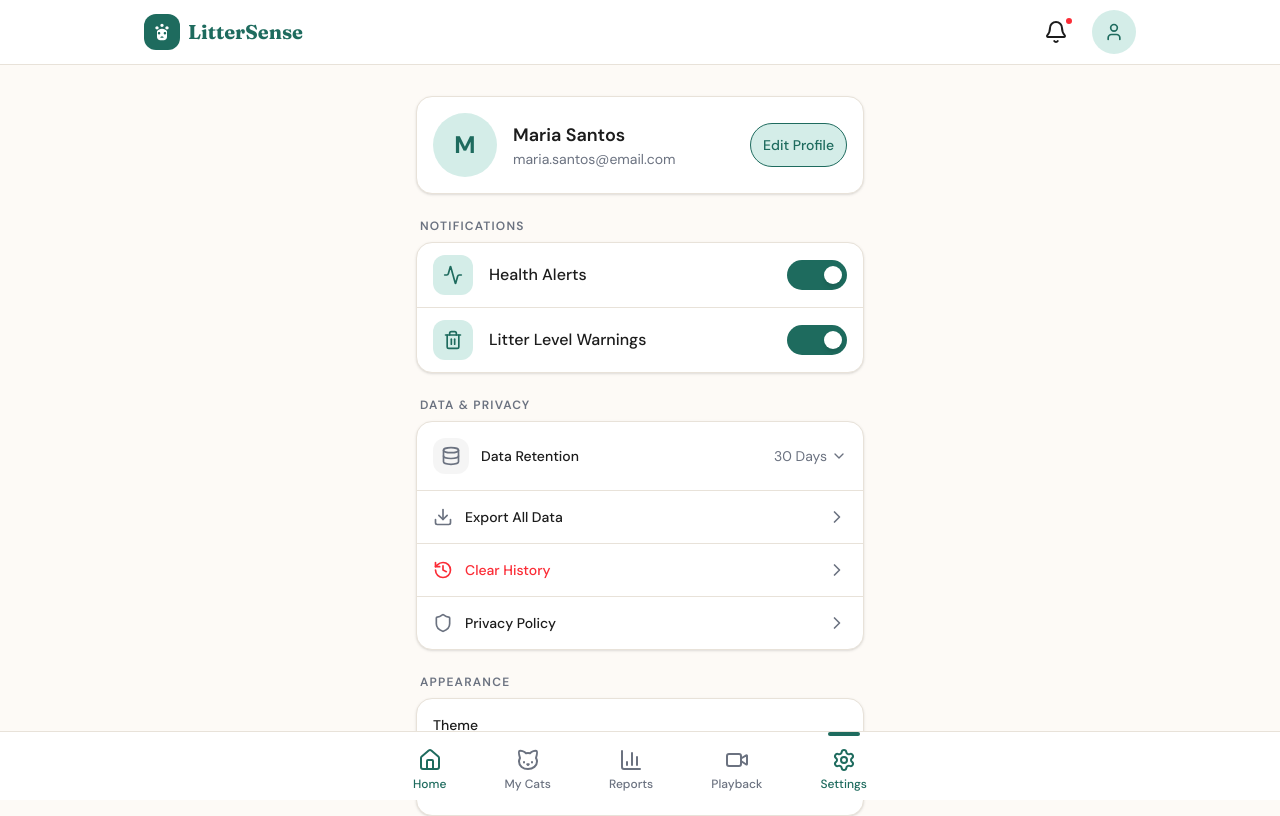
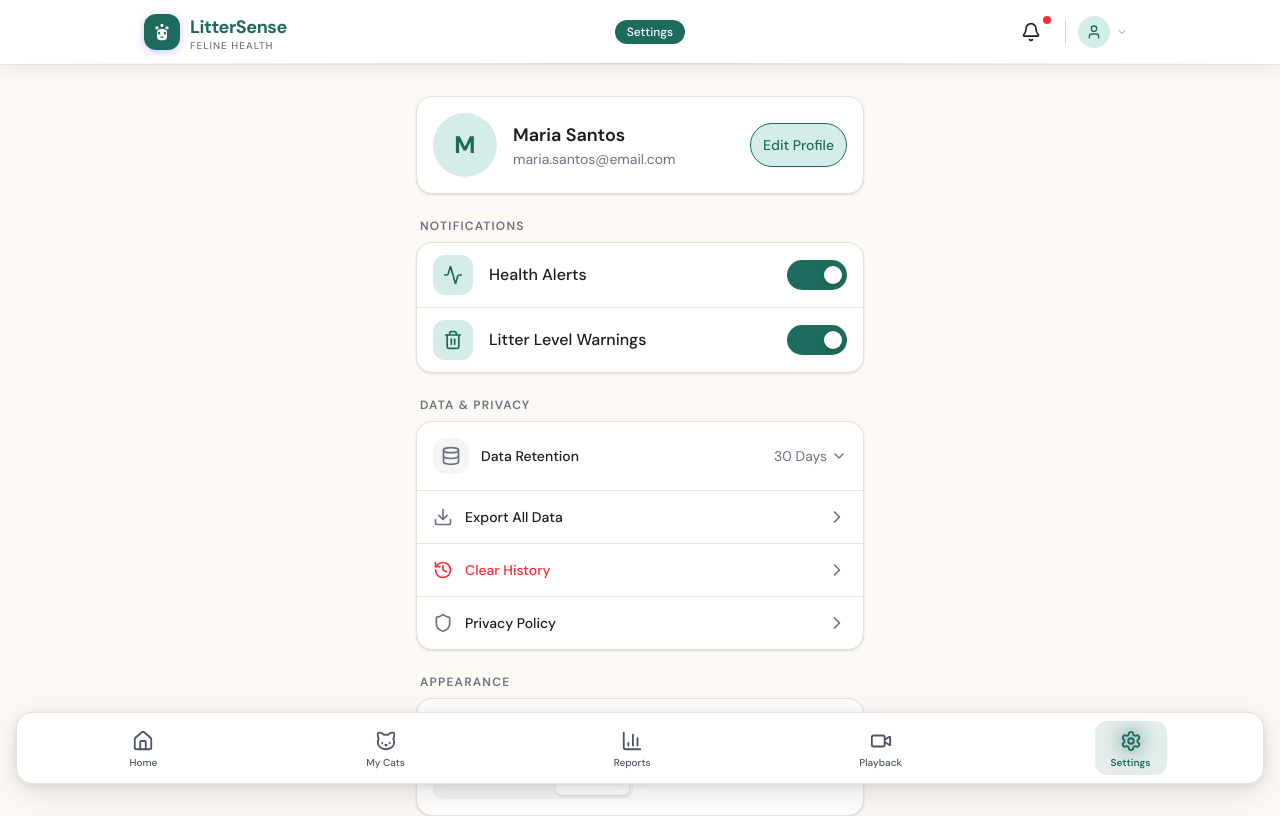
Before and after one commit to John-Orlie-Mascardo/LitterSense-CSP-WebApp, a Next.js app: page /dashboard/settings in a window 1280 px wide. Shown: the top 816 px of the page. Built offline with nearby package versions, Linux system fonts and the light colour scheme.

Commit message:
Implementing navigation and top bar

```diff
--- a/components/layout/BottomNav.tsx
+++ b/components/layout/BottomNav.tsx
@@ -17,42 +17,106 @@ export function BottomNav() {
   const pathname = usePathname();
 
   return (
-    <nav className="fixed bottom-0 left-0 right-0 bg-litter-card border-t border-litter-border px-2 py-2 z-50 safe-area-pb">
-      <div className="max-w-lg mx-auto flex items-center justify-around">
+    <nav className="fixed bottom-0 left-0 right-0 z-50 safe-area-pb">
+      {/* Frosted glass container */}
+      <div
+        className="mx-4 mb-4 rounded-2xl border border-litter-border shadow-2xl overflow-hidden"
+        style={{
+          background: "var(--color-card)",
+          backdropFilter: "blur(24px) saturate(180%)",
+          WebkitBackdropFilter: "blur(24px) saturate(180%)",
+          boxShadow:
+            "0 8px 32px rgba(0,0,0,0.12), 0 2px 8px rgba(0,0,0,0.08), inset 0 1px 0 rgba(255,255,255,0.08)",
+        }}
+      >
+        <div className="flex items-center justify-around px-2 py-2">
           {navItems.map((item) => {
             const isActive =
-            pathname === item.href || pathname?.startsWith(`${item.href}/`);
+              pathname === item.href ||
+              (item.href !== "/dashboard" &&
+                pathname?.startsWith(`${item.href}/`));
             const Icon = item.icon;
 
             return (
               <Link
                 key={item.href}
                 href={item.href}
-              className="relative flex flex-col items-center gap-1 py-2 px-3 min-w-[52px]"
+                prefetch={true}
+                className="relative flex flex-col items-center gap-0.5 py-1.5 px-4 rounded-xl min-w-[56px] group"
+                aria-current={isActive ? "page" : undefined}
+              >
+                {/* Sliding background pill */}
+                {isActive && (
+                  <motion.div
+                    layoutId="navPill"
+                    className="absolute inset-0 rounded-xl"
+                    style={{
+                      background:
+                        "linear-gradient(135deg, var(--color-primary), var(--color-primary-dark, var(--color-primary)))",
+                      opacity: 0.12,
+                    }}
+                    transition={{
+                      type: "spring",
+                      stiffness: 600,
+                      damping: 35,
+                      mass: 0.8,
+                    }}
+                  />
+                )}
+
+                {/* Icon wrapper with scale animation */}
+                <motion.div
+                  whileHover={{ scale: 1.12 }}
+                  whileTap={{ scale: 0.88 }}
+                  transition={{ type: "spring", stiffness: 600, damping: 25 }}
+                  className="relative flex items-center justify-center w-7 h-7"
                 >
                   {isActive && (
                     <motion.div
-                  layoutId="activeTab"
-                  className="absolute -top-2 left-1/2 -translate-x-1/2 w-8 h-1 bg-litter-primary rounded-full"
-                  transition={{ type: "spring", stiffness: 500, damping: 30 }}
+                      layoutId="iconGlow"
+                      className="absolute inset-0 rounded-full"
+                      style={{
+                        background: "var(--color-primary)",
+                        filter: "blur(8px)",
+                        opacity: 0.3,
+                      }}
+                      transition={{
+                        type: "spring",
+                        stiffness: 600,
+                        damping: 35,
+                      }}
                     />
                   )}
                   <Icon
-                className={`w-6 h-6 transition-colors duration-200 ${
-                  isActive ? "text-litter-primary" : "text-[#6B7280]"
-                }`}
+                    className="w-5.5 h-5.5 transition-colors duration-150"
+                    style={{
+                      color: isActive
+                        ? "var(--color-primary)"
+                        : "var(--color-text-secondary, #6B7280)",
+                      width: "22px",
+                      height: "22px",
+                    }}
                   />
-              <span
-                className={`text-xs font-medium transition-colors duration-200 ${
-                  isActive ? "text-litter-primary" : "text-[#6B7280]"
-                }`}
+                </motion.div>
+
+                {/* Label */}
+                <motion.span
+                  animate={{
+                    color: isActive
+                      ? "var(--color-primary)"
+                      : "var(--color-text-secondary, #6B7280)",
+                    fontWeight: isActive ? 600 : 500,
+                  }}
+                  transition={{ duration: 0.15 }}
+                  className="text-[10px] leading-tight"
                 >
                   {item.label}
-              </span>
+                </motion.span>
               </Link>
             );
           })}
         </div>
+      </div>
     </nav>
   );
 }
--- a/components/layout/TopBar.tsx
+++ b/components/layout/TopBar.tsx
@@ -1,46 +1,179 @@
 "use client";
 
-import { Bell, User } from "lucide-react";
-import { motion } from "framer-motion";
+import { Bell, User, ChevronDown } from "lucide-react";
+import { motion, AnimatePresence } from "framer-motion";
 import Link from "next/link";
+import { useState } from "react";
+import { usePathname } from "next/navigation";
+
+const pageTitles: Record<string, string> = {
+  "/dashboard": "Dashboard",
+  "/dashboard/cats": "My Cats",
+  "/dashboard/reports": "Reports",
+  "/dashboard/playback": "Playback",
+  "/dashboard/settings": "Settings",
+  "/dashboard/notifications": "Notifications",
+};
 
 export function TopBar() {
+  const [hasNotification] = useState(true);
+  const pathname = usePathname();
+
+  const pageTitle = Object.entries(pageTitles).find(([key]) =>
+    key === pathname || (key !== "/dashboard" && pathname?.startsWith(key + "/"))
+  )?.[1] ?? "Dashboard";
+
   return (
-    <header className="fixed top-0 left-0 right-0 bg-litter-card/95 backdrop-blur-sm border-b border-litter-border z-40">
-      <div className="max-w-5xl mx-auto px-4 h-16 flex items-center justify-between">
+    <header
+      className="fixed top-0 left-0 right-0 z-40"
+      style={{
+        background: "var(--color-card)",
+        backdropFilter: "blur(24px) saturate(180%)",
+        WebkitBackdropFilter: "blur(24px) saturate(180%)",
+        borderBottom: "1px solid var(--color-border)",
+        boxShadow:
+          "0 1px 0 rgba(255,255,255,0.05), 0 4px 24px rgba(0,0,0,0.08)",
+      }}
+    >
+      <div className="max-w-5xl mx-auto px-4 h-16 flex items-center justify-between gap-4">
         {/* Logo */}
-        <div className="flex items-center gap-2">
-          <div className="w-9 h-9 rounded-xl bg-litter-primary flex items-center justify-center">
-            <svg
-              viewBox="0 0 24 24"
-              className="w-5 h-5 text-white"
-              fill="currentColor"
-            >
+        <motion.div
+          whileHover={{ scale: 1.03 }}
+          whileTap={{ scale: 0.97 }}
+          transition={{ type: "spring", stiffness: 600, damping: 30 }}
+          className="flex items-center gap-2.5 cursor-pointer select-none"
+        >
+          <div
+            className="w-9 h-9 rounded-xl flex items-center justify-center flex-shrink-0"
+            style={{
+              background: "linear-gradient(135deg, var(--color-primary) 0%, var(--color-primary) 100%)",
+              boxShadow: "0 2px 8px rgba(var(--color-primary-rgb, 99,102,241), 0.35)",
+            }}
+          >
+            <svg viewBox="0 0 24 24" className="w-5 h-5 text-white" fill="currentColor">
               <path d="M12 2C10.9 2 10 2.9 10 4C10 5.1 10.9 6 12 6C13.1 6 14 5.1 14 4C14 2.9 13.1 2 12 2ZM6 5C4.9 5 4 5.9 4 7C4 8.1 4.9 9 6 9C7.1 9 8 8.1 8 7C8 5.9 7.1 5 6 5ZM18 5C16.9 5 16 5.9 16 7C16 8.1 16.9 9 18 9C19.1 9 20 8.1 20 7C20 5.9 19.1 5 18 5ZM12 8C9.5 8 7.2 9.2 6 11.2V18C6 20.2 7.8 22 10 22H14C16.2 22 18 20.2 18 18V11.2C16.8 9.2 14.5 8 12 8ZM8.5 12C9.3 12 10 12.7 10 13.5C10 14.3 9.3 15 8.5 15C7.7 15 7 14.3 7 13.5C7 12.7 7.7 12 8.5 12ZM15.5 12C16.3 12 17 12.7 17 13.5C17 14.3 16.3 15 15.5 15C14.7 15 14 14.3 14 13.5C14 12.7 14.7 12 15.5 12ZM12 17C13.1 17 14 17.9 14 19H10C10 17.9 10.9 17 12 17Z" />
             </svg>
           </div>
-          <span className="font-display font-bold text-xl text-litter-primary">
-            LitterSense
-          </span>
-        </div>
+          <div className="flex flex-col leading-none">
+            <span
+              className="font-bold text-lg tracking-tight"
+              style={{ color: "var(--color-primary)" }}
+            >
+              LitterSense
+            </span>
+            <span
+              className="text-[10px] font-medium tracking-widest uppercase opacity-60"
+              style={{ color: "var(--color-text)" }}
+            >
+              Feline Health
+            </span>
+          </div>
+        </motion.div>
 
-        {/* Right side */}
-        <div className="flex items-center gap-3">
-          {/* Notification bell — links to /dashboard/notifications */}
+        {/* Center: Page breadcrumb */}
+        <AnimatePresence mode="wait">
+          <motion.div
+            key={pageTitle}
+            initial={{ opacity: 0, y: -6 }}
+            animate={{ opacity: 1, y: 0 }}
+            exit={{ opacity: 0, y: 6 }}
+            transition={{ duration: 0.2, ease: "easeOut" }}
+            className="hidden sm:flex items-center gap-1.5 px-3 py-1 rounded-full text-xs font-medium"
+            style={{
+              background: "var(--color-primary)",
+              color: "white",
+              opacity: 0.9,
+            }}
+          >
+            <span>{pageTitle}</span>
+          </motion.div>
+        </AnimatePresence>
+
+        {/* Right side actions */}
+        <div className="flex items-center gap-2">
+          {/* Notification bell */}
           <Link href="/dashboard/notifications">
-            <button className="relative p-2 rounded-xl hover:bg-litter-bg transition-colors">
-              <Bell className="w-6 h-6 text-litter-text" />
-              {/* Unread indicator — remove this span once all notifications are read */}
-              <span className="absolute top-1.5 right-1.5 w-2.5 h-2.5 bg-red-500 rounded-full border-2 border-white" />
-            </button>
+            <motion.button
+              whileHover={{ scale: 1.08 }}
+              whileTap={{ scale: 0.92 }}
+              transition={{ type: "spring", stiffness: 600, damping: 25 }}
+              className="relative p-2 rounded-xl transition-colors"
+              style={{
+                color: "var(--color-text)",
+              }}
+              onMouseEnter={(e) => {
+                (e.currentTarget as HTMLButtonElement).style.background = "var(--color-bg)";
+              }}
+              onMouseLeave={(e) => {
+                (e.currentTarget as HTMLButtonElement).style.background = "transparent";
+              }}
+              aria-label="Notifications"
+            >
+              <Bell className="w-5 h-5" />
+              <AnimatePresence>
+                {hasNotification && (
+                  <motion.span
+                    initial={{ scale: 0 }}
+                    animate={{ scale: 1 }}
+                    exit={{ scale: 0 }}
+                    className="absolute top-1.5 right-1.5 w-2 h-2 bg-red-500 rounded-full"
+                    style={{
+                      boxShadow: "0 0 0 2px var(--color-card)",
+                    }}
+                  />
+                )}
+              </AnimatePresence>
+            </motion.button>
           </Link>
 
+          {/* Divider */}
+          <div
+            className="w-px h-6 opacity-20"
+            style={{ background: "var(--color-text)" }}
+          />
+
           {/* User avatar */}
-          <button className="w-10 h-10 rounded-full bg-litter-primary-light flex items-center justify-center text-litter-primary font-medium hover:bg-litter-primary hover:text-white transition-colors">
-            <User className="w-5 h-5" />
-          </button>
+          <motion.button
+            whileHover={{ scale: 1.05 }}
+            whileTap={{ scale: 0.95 }}
+            transition={{ type: "spring", stiffness: 600, damping: 25 }}
+            className="flex items-center gap-1.5 pl-1 pr-2 py-1 rounded-xl transition-colors"
+            onMouseEnter={(e) => {
+              (e.currentTarget as HTMLButtonElement).style.background = "var(--color-bg)";
+            }}
+            onMouseLeave={(e) => {
+              (e.currentTarget as HTMLButtonElement).style.background = "transparent";
+            }}
+            aria-label="User profile"
+          >
+            <div
+              className="w-8 h-8 rounded-full flex items-center justify-center"
+              style={{
+                background: "var(--color-primary-light)",
+                color: "var(--color-primary)",
+              }}
+            >
+              <User className="w-4 h-4" />
+            </div>
+            <ChevronDown
+              className="w-3 h-3 opacity-50"
+              style={{ color: "var(--color-text)" }}
+            />
+          </motion.button>
         </div>
       </div>
+
+      {/* Animated bottom highlight line */}
+      <motion.div
+        className="absolute bottom-0 left-0 h-[1.5px] w-full"
+        style={{
+          background:
+            "linear-gradient(90deg, transparent 0%, var(--color-primary) 50%, transparent 100%)",
+          opacity: 0.3,
+        }}
+        animate={{ opacity: [0.2, 0.4, 0.2] }}
+        transition={{ duration: 3, repeat: Infinity, ease: "easeInOut" }}
+      />
     </header>
   );
 }
```
Also changed, not shown: app/dashboard/playback/page.tsx (+6 -26 lines), app/dashboard/settings/page.tsx (+12 -38 lines). Lines whose indentation alone changed are shown as unchanged.
